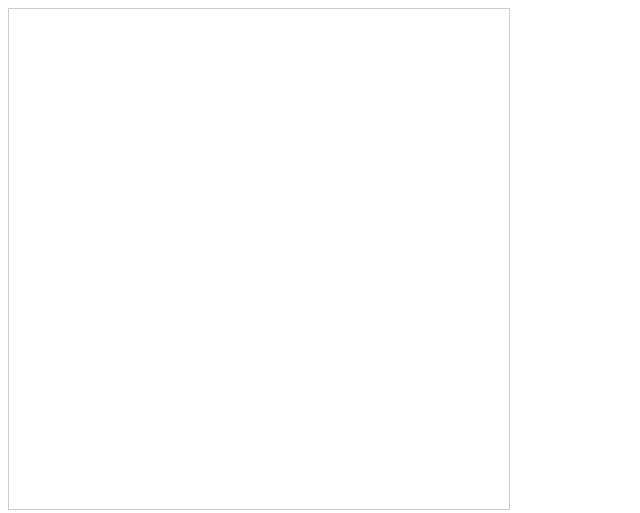
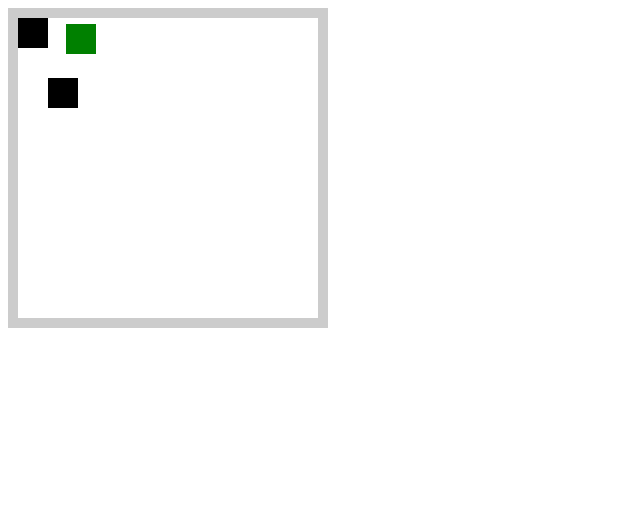
Before and after one commit to laerciodev/meu-primeiro-jogo-multiplayer, a plain HTML site: page playground/1st-release/client.html in a window 1280 px wide. Shown: the whole page, without its empty margins (0-640 px from the left). Drawn offline with Linux system fonts and the light colour scheme.

Commit message:
create render screen and data structure

```diff
--- a/playground/1st-release/client.html
+++ b/playground/1st-release/client.html
@@ -5,11 +5,53 @@
 
         <style>
             #screen {
-                border: 1px solid #CCC;
+                border: 10px solid #CCC;
+                image-rendering: pixelated;
+                image-rendering: crisp-edges;
+                image-rendering: -moz-crisp-edges;
+                width: 300px;
+                height: 300px;
             }
         </style>
     </head>
     <body>
         <canvas id="screen" width="500" height="500"></canvas>
     </body>
+    <script>
+        const canvas = document.getElementById('screen');
+        const context = canvas.getContext('2d');
+
+        const game = {
+            players: {
+                'player1': { x: 0, y: 0 },
+                'player2': { x: 50, y: 100 }
+            },
+            fruits: {
+                'fruit1': { x: 80, y: 10 }
+            }
+        }
+
+        renderScreen();
+
+        function renderScreen() {
+            context.fillStyle = 'white';
+            context.clearRect(0, 0, 50, 50);
+
+            for (playerId in game.players) {
+                const player = game.players[playerId];
+                context.fillStyle = 'black';
+                context.fillRect(player.x, player.y, 50, 50);
+            }
+
+            for (fruitId in game.fruits) {
+                const fruit = game.fruits[fruitId];
+                context.fillStyle = 'green';
+                context.fillRect(fruit.x, fruit.y, 50, 50);
+            }
+
+            requestAnimationFrame(renderScreen);
+        }
+
+
+    </script>
 </html>
```
